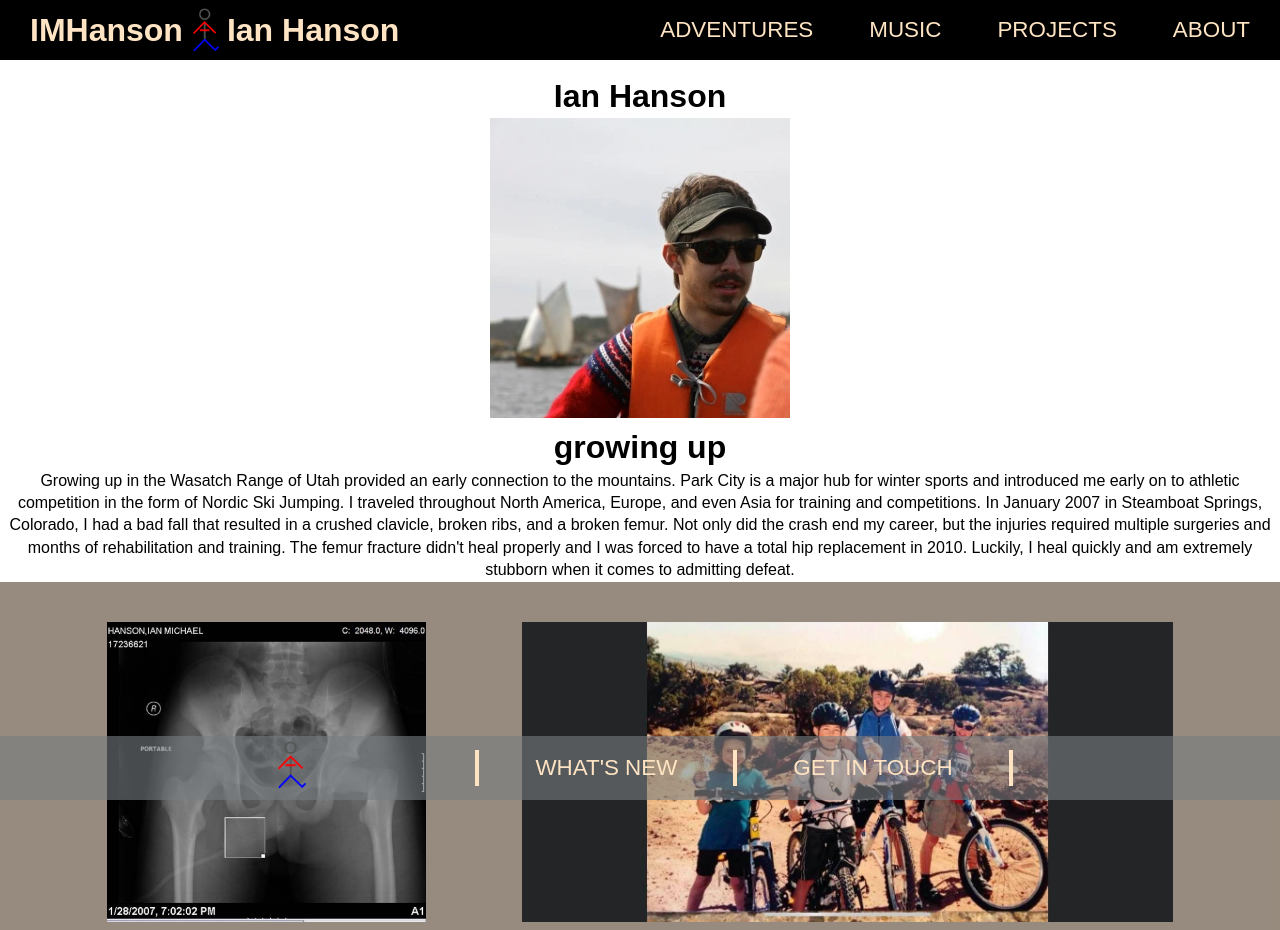
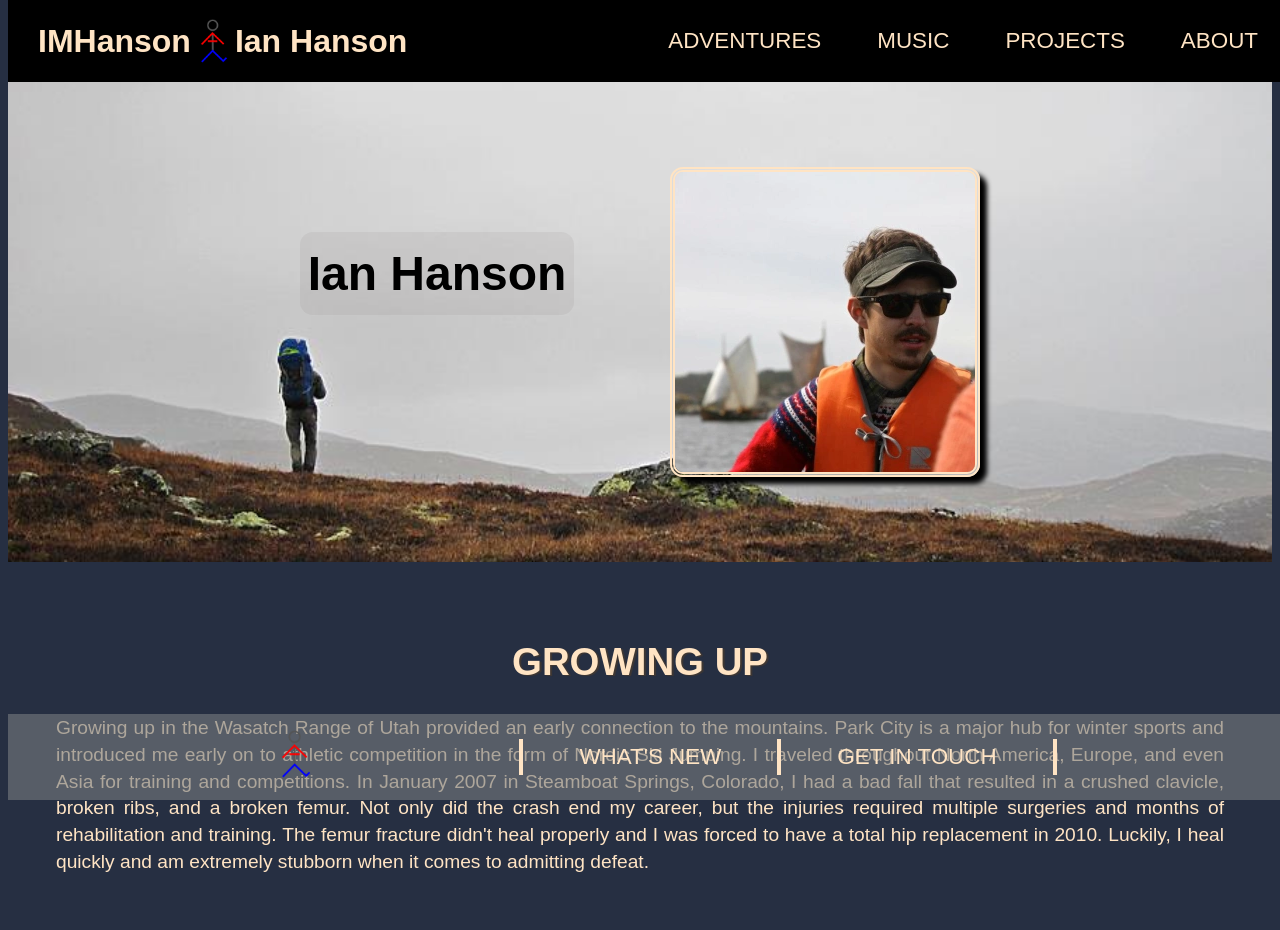
Before and after one commit to IMHanson/IMHanson.github.io, a Flask app: page /about in a window 1280 px wide; the page is wider, and only the part inside the window is pictured. Shown: the top 930 px of that part. Run offline with Flask 2, Linux system fonts and the light colour scheme; parts of the project's set-up code (start-up, migrations or seed data) failed here and were passed over; some web fonts are replaced.

Commit message:
style and logic for about page

```diff
--- a/app.py
+++ b/app.py
@@ -1,13 +1,13 @@
 import os
 from dotenv import load_dotenv
-from flask import Flask, redirect, render_template, request, url_for
+from flask import Flask, redirect, render_template, url_for
 from flask_mail import Mail, Message
 from forms import ContactForm
-from helper import pages, secret_path, social_media, about_me
+from helper import pages, social_media, about_me
 
 #####   Environment Variables   #####
 
-load_dotenv(secret_path)
+load_dotenv()
 
 SECRET_KEY = os.getenv('SECRET_KEY')
 MAIL_SERVER = os.getenv('MAIL_SERVER')
--- a/helper.py
+++ b/helper.py
@@ -86,27 +86,32 @@ social_media = [instagram, youtube, tiktok, github]
 
 growing_up = {
     'title-text': 'growing up',
-    'title-pic': 'posts/about-me/photos/growing-up/snow-cave.jpg'
+    'title-pic': ['posts/about-me/photos/growing-up/skijumping/hanging-out-in-calgary.jpeg', 'hanging out in calgary'],
+    'photos': ['posts/about-me/photos/growing-up/me-and-bre-at-the-jones-cabin.jpeg', 'posts/about-me/photos/growing-up/playing-in-the-snow-with-mom-and-bre.jpeg', 'posts/about-me/photos/growing-up/skijumping/hip-xray-after-crash-in-steamboat.jpeg']
 }
 
 norway = {
     'title-text': 'norway',
-    'title-pic': 'posts/about-me/photos/norway/Torghatten.jpeg'
+    'title-pic': ['posts/about-me/photos/norway/17.-mai-in-lillehammer.jpg', '17. main in lillehammer'],
+    'photos': ['posts/about-me/photos/norway/performing-with-johan-in-lillehammer.jpeg', 'posts/about-me/photos/norway/Longyearbyen.jpg', 'posts/about-me/photos/norway/cabins-somewhere-in-norway.jpeg']
 }
 
 studying = {
     'title-text': 'studying',
-    'title-pic': 'posts/about-me/photos/studying/fanaråki.jpeg'
+    'title-pic': ['posts/about-me/photos/studying/fanaråki.jpeg', 'Fanaråki'],
+    'photos': ['posts/about-me/photos/studying/xray-of-my-hip-replacement.jpeg', 'posts/about-me/photos/studying/flowers-bøverbreen.jpeg', 'posts/about-me/photos/studying/canoeing-on-tinnsjø.jpeg']
 }
 
 climbing = {
     'title-text': 'climbing',
-    'title-pic': 'posts/about-me/photos/climbing/guiding_view.jpg'
+    'title-pic': ['posts/about-me/photos/climbing/guiding_view.jpg', 'view while guiding'],
+    'photos': ['posts/about-me/photos/climbing/spotting-wildlife-in-zion-national-park-on-our-honeymoon.jpg', 'posts/about-me/photos/climbing/winter-climbing-near-home.jpg']
 }
 
 covid = {
     'title-text': 'life after covid',
-    'title-pic': 'posts/about-me/photos/life-after-covid/reel-to-reel-chassis.jpg'
+    'title-pic': ['posts/about-me/photos/life-after-covid/reel-to-reel-chassis.jpg', 'Reel-to-reel chassis'],
+    'photos': ['posts/about-me/photos/life-after-covid/holding-my-baby-boy.jpeg', 'posts/about-me/photos/life-after-covid/finished-building-my-resonator-guitar.jpeg', 'static/posts/about-me/photos/life-after-covid/making-a-guitar-pickup.jpeg']
 }
 
 about_me = [growing_up, norway, studying, climbing, covid]
@@ -119,15 +124,20 @@ for era in about_me:
     text_pattern = f'{era_name}.txt'
     era_text = ''
     era_photos = find_photos(photo_path, [])
-    random_photos = []
+    era['captions'] = []
 
     for child in text_path.iterdir():
         if re.match(text_pattern, child.name):
             era_text = child.read_text()
-    while len(random_photos) < 16:
+    while len(era['photos']) < 9:
         index = randint(0, len(era_photos)-1)
-        if not era_photos[index] in random_photos:
-            random_photos.append(era_photos[index])
+        if not era_photos[index] in era['photos'] and era_photos[index] != era['title-pic'][0]:
+            era['photos'].append(era_photos[index])
+
+    for photo in era['photos']:
+        picture_name = Path(photo).name
+        name_sans_prefix = re.sub(r'\.(jpe?g|png)', '', picture_name)
+        caption = name_sans_prefix.replace('-', ' ').title()
+        era['captions'].append(caption)
 
     era['text'] = era_text
-    era['photos'] = random_photos
--- a/static/css/about.css
+++ b/static/css/about.css
@@ -1,59 +1,120 @@
-* {
-    margin: 0;
-    padding: 0;
-    box-sizing: border-box;
+html {
+    background-color: #262f42;
+    --dark-transparent: #625c5c15;
 }
 
-.gallery-container {
-    padding: 40px 5%;
-    background-color: var(--transluscent-background);
+/* Title Section */
+.page-title {
+    display: flex;
+    justify-content: center;
+    height: 30rem;
+    width: 100%;
+    align-items: center;
+    background-image: url('/static/posts/about-me/photos/studying/lifjell-bø.jpeg');
+    background-repeat: no-repeat;
+    background-position: center;
+    background-size: cover;
 }
 
-ul {
-    list-style: none;
+.page-title h1 {
+    position: relative;
+    background-color: #625c5c15;
+    border-radius: 13px;
+    padding: 1vh;
+    font-size: 3rem;
+    margin: 0 6rem 6rem 0;
+}
+
+.page-title img {
+    border-radius: 13px;
+    border: 5px double bisque;
+    box-shadow: 7px 7px 5px black;
+}
+
+/* Eras */
+.eras {
+    padding-bottom: 1rem;
+    margin-bottom: 1rem;
+}
+
+.era-container {
+    width: 100%;
+    border-top: 5px double bisque;
+}
+
+.era-content {
+    display: flex;
+    justify-content: center;
+    align-items: center;
+    vertical-align: middle;
+    margin: 3rem;
+}
+
+.era-content img {
+    max-width: 40rem;
+    max-height: 40rem;
+    box-shadow: 7px 7px 5px;
+}
+
+.era-text {
+    color: var(--text-light);
+    padding: 3rem;
+    height: fit-content;
+    font-size: larger;
+    text-align: justify;
+    text-justify: newspaper;
+}
+
+.era-text h1 {
+    text-align: center;
+    text-transform: uppercase;
+    text-shadow: 2px 1px 1px var(--transluscent-background);
 }
 
 .photo-gallery {
     display: flex;
     flex-wrap: wrap;
-    gap: 10px;
+    justify-content: center;
+    align-items: center;
 }
 
-.photo-gallery > li {
-    flex: 1 1 auto;
-    height: 300px;
-    cursor: pointer;
+.img-container {
     position: relative;
+    max-width: 30rem;
+    max-height: 30rem;
+    border-radius: 13px;
+    padding: 1rem;
+    transition: transform 0.2s ease-in-out, filter 0.2s ease-in-out;
 }
 
-.photo-gallery::after {
-    content: "";
-    flex-grow: 999;
+.img-container img {
+    display: block;
+    flex: 1 1 auto;
+    max-width: 30rem;
+    height: 100%;
+    max-height: 30rem;
+    width: auto;
+    object-fit: contain;
+    border-radius: 13px;
+    filter: brightness(100%);
+    transition: filter 0.2s ease-in-out;
 }
 
-.photo-gallery li img {
-    object-fit: contain;
-    width: 100%;
-    height: 100%;
-    vertical-align: middle;
-    border-radius: 5px;
+.img-container:hover img {
+    filter: brightness(50%);
 }
 
-.overlay {
+.img-container:hover::after {
+    content: attr(title);
+    display: block;
     position: absolute;
-    width: 100%;
-    height: 100%;
-    background: var(--transluscent-background);
-    top: 0;
-    left: 0;
-    transform: scale(0);
-    transition: all 0.2s 0.1s ease-in-out;
-    color: var(--light-text);
-    display: flex;
-    align-items: center;
-    justify-content: center;
+    top: 50%;
+    left: 50%;
+    transform: translate(-50%, -50%);
+    border-radius: 13px;
+    color: var(--text-light);
+    font-size: 2rem;
+    font-weight: bold;
+    text-align: center;
+    text-transform: capitalize;
 }
-
-.photo-gallery li:hover .overlay {
-    transform: scale(1);
-}
```
Also changed, not shown: requirements.txt (+4 -6 lines), static/pictures/misc/sailing-me.jpeg (added), static/posts/about-me/photos/climbing/nuddles-and-squid-in-korea.jpg (added), static/posts/about-me/photos/climbing/oulu-lead.jpg (deleted), static/posts/about-me/photos/climbing/profil-uiaa.jpg (deleted), static/posts/about-me/photos/climbing/profilbilde-italia.jpg (deleted), static/posts/about-me/photos/climbing/rabenstein-comp.jpeg (deleted).
